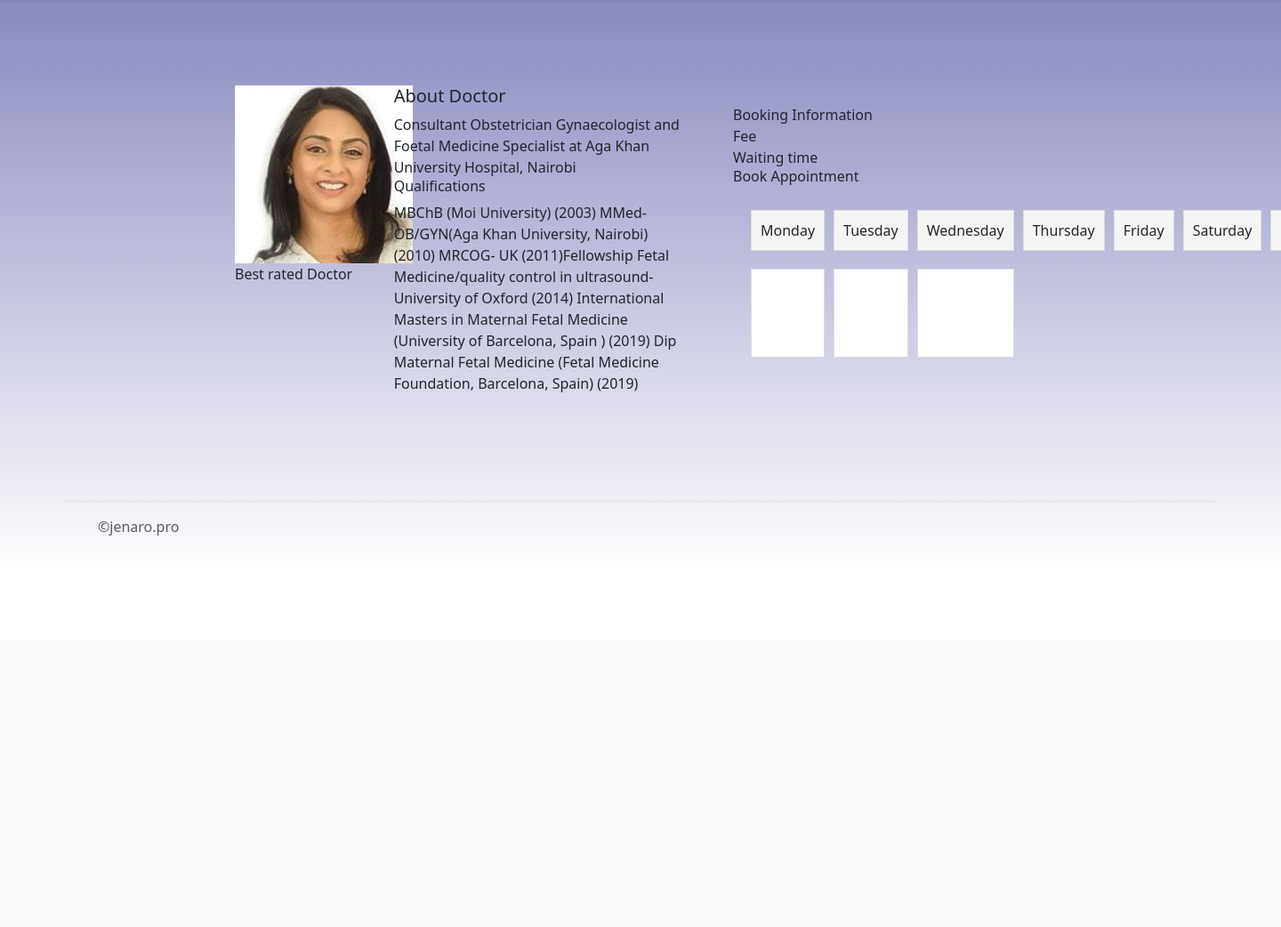
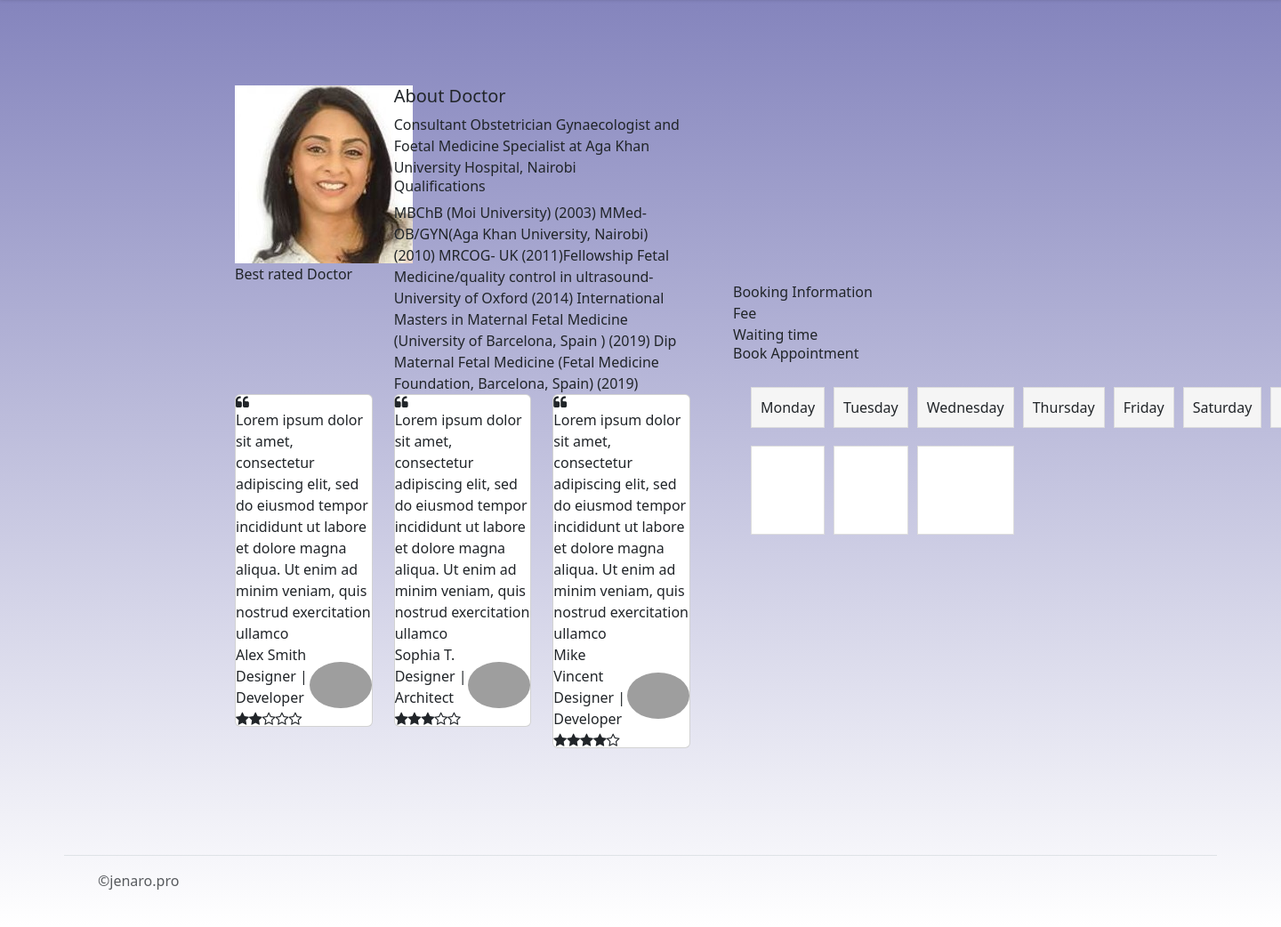
Before and after one commit to wjenaro/doctorApp, a Django app: page /doctorview in a window 1440 px wide; the page is wider, and only the part inside the window is pictured. Shown: the part 81-1123 px from the top of that part at 89% size. Before the commit the page ends 683 px from the top of that part, so only its background shows below. Run offline with Django 4.2, Linux system fonts and the light colour scheme; some libraries are stand-ins or nearby versions; grey boxes are pictures that could not be loaded.

Commit message:
front end maneno

```diff
--- a/baseApp/templates/baseApp/doctorview.html
+++ b/baseApp/templates/baseApp/doctorview.html
@@ -28,10 +28,48 @@
             </div>
 
         </div>
+        <!-- ratings and reviews-->
+        <div class="row">
+            <div class="col-md-4">
+                <div class="card"> <i class="fa fa-quote-left u-color"></i>
+                    <p>Lorem ipsum dolor sit amet, consectetur adipiscing elit, sed do eiusmod tempor incididunt ut labore et dolore magna aliqua. Ut enim ad minim veniam, quis nostrud exercitation ullamco</p>
+                    <div class="d-flex justify-content-between align-items-center">
+                        <div class="user-about"> <span class="font-weight-bold d-block">Alex Smith</span> <span class="u-color">Designer | Developer</span>
+                            <div class="d-flex flex-row mt-1"> <i class="fa fa-star u-color"></i> <i class="fa fa-star u-color"></i> <i class="fa fa-star-o u-color"></i> <i class="fa fa-star-o u-color"></i> <i class="fa fa-star-o u-color"></i> </div>
+                        </div>
+                        <div class="user-image"> <img src="https://i.imgur.com/UUW3zLx.jpg" class="rounded-circle" width="70"> </div>
+                    </div>
+                </div>
+            </div>
+            <div class="col-md-4">
+                <div class="card"> <i class="fa fa-quote-left u-color"></i>
+                    <p>Lorem ipsum dolor sit amet, consectetur adipiscing elit, sed do eiusmod tempor incididunt ut labore et dolore magna aliqua. Ut enim ad minim veniam, quis nostrud exercitation ullamco</p>
+                    <div class="d-flex justify-content-between align-items-center">
+                        <div class="user-about"> <span class="font-weight-bold d-block">Sophia T.</span> <span class="u-color">Designer | Architect</span>
+                            <div class="d-flex flex-row mt-1"> <i class="fa fa-star u-color"></i> <i class="fa fa-star u-color"></i> <i class="fa fa-star u-color"></i> <i class="fa fa-star-o u-color"></i> <i class="fa fa-star-o u-color"></i> </div>
+                        </div>
+                        <div class="user-image"> <img src="https://i.imgur.com/o5uMfKo.jpg" class="rounded-circle" width="70"> </div>
+                    </div>
+                </div>
+            </div>
+            <div class="col-md-4">
+                <div class="card"> <i class="fa fa-quote-left u-color"></i>
+                    <p>Lorem ipsum dolor sit amet, consectetur adipiscing elit, sed do eiusmod tempor incididunt ut labore et dolore magna aliqua. Ut enim ad minim veniam, quis nostrud exercitation ullamco</p>
+                    <div class="d-flex justify-content-between align-items-center">
+                        <div class="user-about"> <span class="font-weight-bold d-block">Mike Vincent</span> <span class="u-color">Designer | Developer</span>
+                            <div class="d-flex flex-row mt-1"> <i class="fa fa-star u-color"></i> <i class="fa fa-star u-color"></i> <i class="fa fa-star u-color"></i> <i class="fa fa-star u-color"></i> <i class="fa fa-star-o u-color"></i> </div>
+                        </div>
+                        <div class="user-image"> <img src="https://i.imgur.com/At1IG6H.png" class="rounded-circle" width="70"> </div>
+                    </div>
+                </div>
+            </div>
+        </div>
 
       </div>
 
       <div class="col-md-10 mx-auto col-lg-5">
+        <div class="position-sticky" style="top: 2rem;">
+
       <div><span>Booking Information</span></div>
       <div>
         <div><span>Fee</span></div>
@@ -55,6 +93,7 @@
   </div>
       </div>
       </div>
+      </div>
     </div>
   </div>
 
```
